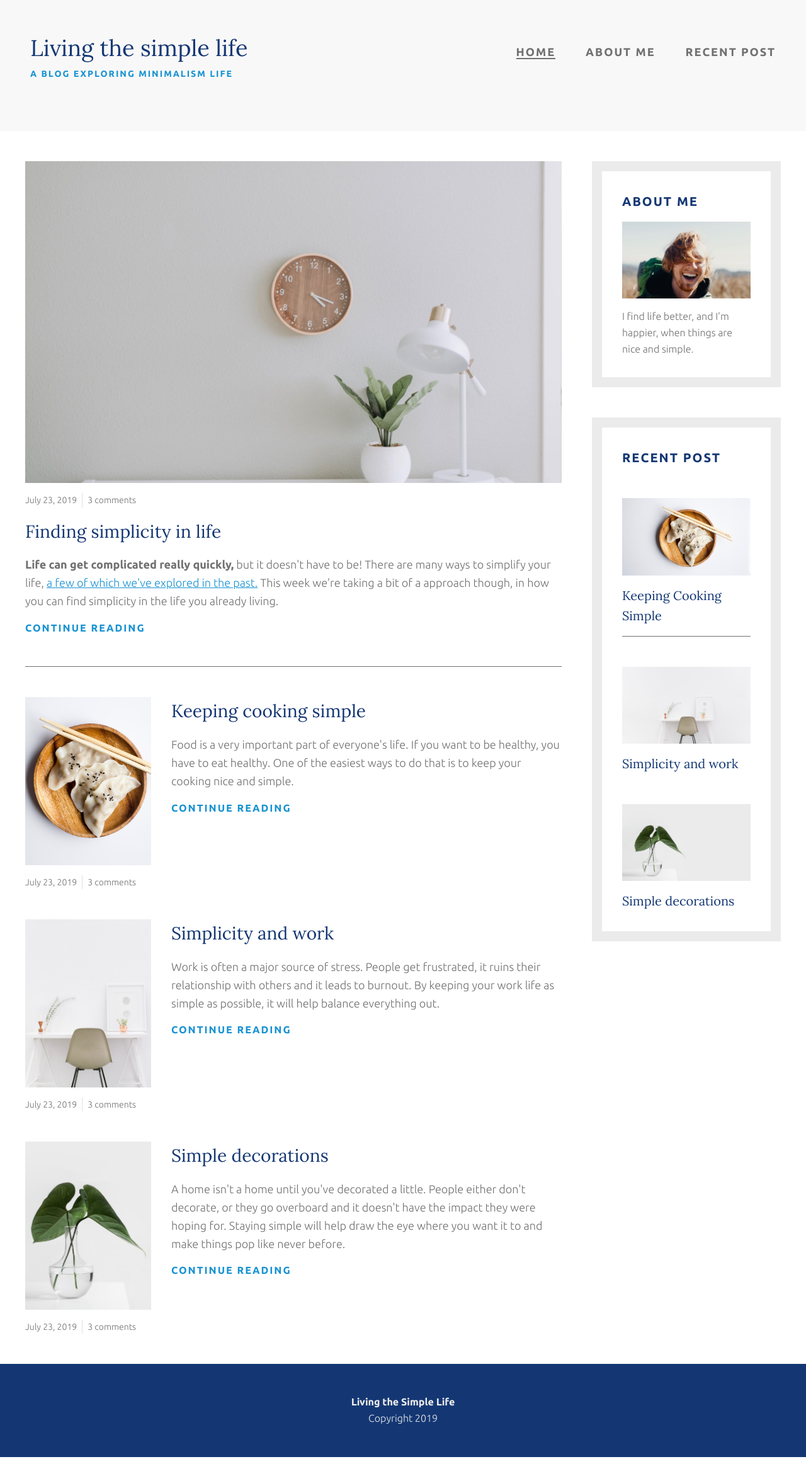
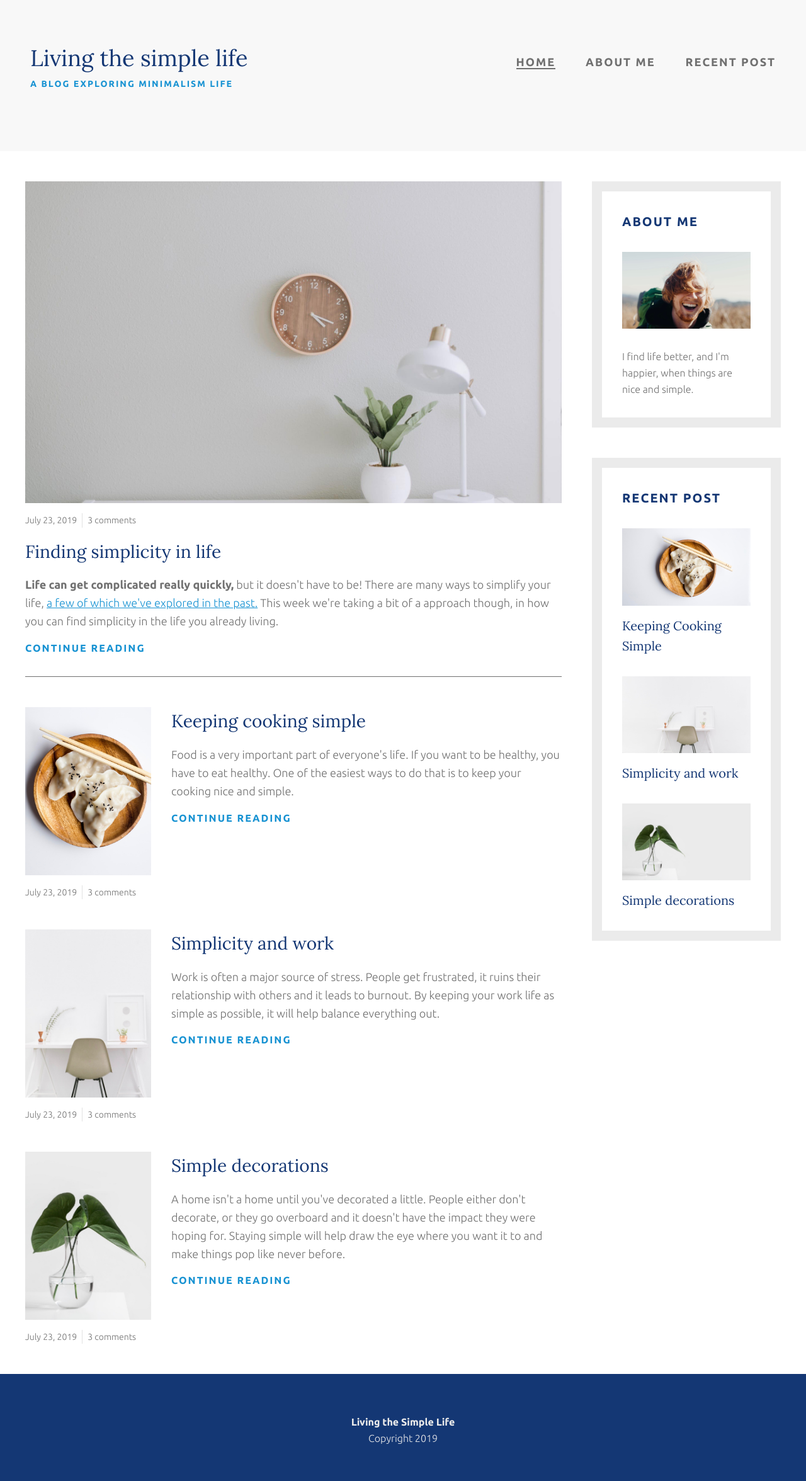
Before and after one commit to sonarin-toun/copywork-3-pages-grid, a plain HTML site: page index.html in a window 1280 px wide. Shown: the whole page at 63% size. Before the commit the page ends 2314 px from the top, so only its background shows below. Drawn offline with Linux system fonts and the light colour scheme.

Commit message:
fixed spacing on all 3 pages

```diff
--- a/assets/stylesheets/styles.css
+++ b/assets/stylesheets/styles.css
@@ -86,9 +86,7 @@ img {
 
     /* === 2.5 Spacing === */
 
-    --spacing-base: 1rem;
-    --spacing-md: 2rem;
-    --spacing-lg: 3rem;
+    --spacing-grow: 1rem;
 }
 
 /* ====================
@@ -113,7 +111,6 @@ img {
 
 .bottom_border {
     border-bottom: solid 1px var(--neutral-color-gray);
-    padding-bottom: 1rem;
 }
 
 /* ====================
@@ -167,7 +164,7 @@ img {
 
 /* === 4.5. Main Section Grid === */
 
-/* === 4.4.A Section Grid === */
+/* === 4.5.A Section Grid === */
 
 .hero__image,
 .card__image {
@@ -187,7 +184,7 @@ img {
 
 /* === 4.7 Footer === */
 
-.footer {
+.site-footer {
     justify-items: center;
     align-items: center;
 }
@@ -201,7 +198,7 @@ img {
 
 .site-header {
     background-color: #f8f8f8;
-    padding: 3rem 1rem;
+    padding: 4rem var(--spacing-grow);
 }
 
 .title-container {
@@ -211,15 +208,19 @@ img {
 /* === 5.2 Main === */
 
 .main-aside-wrapper {
-    padding: 3rem 1rem 0 1rem;
+    padding: 3rem var(--spacing-grow) 0 var(--spacing-grow);
 }
+
+.about-site-main {
+    margin-bottom: 3rem;
+}
+
 
 /* === 5.2.A Section === */
 
-.hero-section,
-.sub-section {
-    margin-bottom: 3rem;
-    padding-bottom: 3rem;
+
+.home-hero-section {
+    padding-bottom: 2rem;
 }
 
 /* === 5.2.B Caption === */
@@ -238,8 +239,12 @@ img {
 /* === 5.2.C Card === */
 
 .card {
-    margin-top: 2rem;
+    margin-top: 3rem;
     margin-bottom: 3rem;
+}
+
+.card_no-margin {
+    margin-top: 0;
 }
 
 /* === 5.3. Aside === */
@@ -257,8 +262,8 @@ img {
 
 /* === 5.3. Aside === */
 
-.footer {
-    padding: 3rem;
+.site-footer {
+    padding: 4rem;
     background-color: var(--primary-color);
 }
 
@@ -385,7 +390,7 @@ img {
 
 /* === 6.4 Footer === */
 
-.footer {
+.site-footer {
     color: var(--neutral-color-light-gray);
 }
 
@@ -395,29 +400,23 @@ img {
 
 @media (min-width: 600px) {
 
-    /* =================================================
-        1.0 Layout, Spacing, Border and Background Color
-    =================================================== */
+    /* ===============
+        1.0 VARIABLES
+    =============== */
 
-    /* sidebar=== 1.1 Header === */
+    :root {
 
-    .site-header {
-        padding-right: 2rem;
-        padding-left: 2rem;
-    }
+        /* === 1.1 Spacing === */
 
-    /* === 1.2 Main === */
+        --spacing-grow: 2rem;
 
-    .main-aside-wrapper {
-        padding-left: 2rem;
-        padding-right: 2rem;
     }
 
     /* ===============
         2.0 Grid
     =============== */
 
-    /* === 1.2.A Card === */
+    /* === 2.1.A Card === */
 
     .card {
         grid-template-columns: auto 1fr;
@@ -466,27 +465,11 @@ img {
         /* === 1.2 Alignment === */
 
         --align-text: left;
+
+        /* === 1.3 Spacing === */
+
+        --spacing-grow: 3rem;
     }
-
-    /* =================================================
-        2.0 Layout, Spacing, Border and Background Color
-    =================================================== */
-
-    /* sidebar=== 2.1 Header === */
-
-    .site-header {
-        padding-right: 3rem;
-        padding-left: 3rem;
-    }
-
-
-    /* === 2.2 Main === */
-
-    .main-aside-wrapper {
-        padding-left: 3rem;
-        padding-right: 3rem;
-    }
-
 
     /* ===============
         2.0 Grid
--- a/index.html
+++ b/index.html
@@ -56,10 +56,8 @@
         <!--Main Section Start-->
         <main class="site-main">
 
-            <div class="main-wrapper">
-
             <!--Hero Section Start-->
-                <section class="hero-section grid bottom_border row-gap-base">
+            <section class="home-hero-section bottom_border grid row-gap-base">
 
                 <h2 class="title section__title">Finding simplicity in life</h2>
 
@@ -97,8 +95,7 @@
 
                     <picture class="card__image">
                         <source media="(min-width: 1050px)" srcset="assets/images/portrait_dumpling.jpg">
-                            <img src="assets/images/dumpling.jpg" alt="Dumplings on the plate" width="2400"
-                                height="1440">
+                        <img src="assets/images/dumpling.jpg" alt="Dumplings on the plate" width="2400" height="1440">
                     </picture>
 
                     <!--Image Caption Start-->
@@ -128,10 +125,9 @@
                     <h2 class="card__title title">Simplicity and work</h2>
 
                     <picture class="card__image">
-                            <source media="(min-width: 1050px)"
-                                srcset="assets/images/portrait_white-desk-and-chair.jpg">
-                            <img src="assets/images/white-desk-and-chair.jpg" alt="A white desk with a chair"
-                                width="1920" height="1152">
+                        <source media="(min-width: 1050px)" srcset="assets/images/portrait_white-desk-and-chair.jpg">
+                        <img src="assets/images/white-desk-and-chair.jpg" alt="A white desk with a chair" width="1920"
+                            height="1152">
                     </picture>
 
                     <!--Image Caption Start-->
@@ -193,8 +189,6 @@
 
             </section>
 
-            </div>
-
         </main>
         <!--Main Section End-->
 
@@ -203,7 +197,7 @@
 
             <!--Side Bar About Start -->
 
-            <div class="sidebar__about sidebar_border grid row-gap-base">
+            <div class="sidebar__about sidebar_border grid row-gap-md">
 
                 <h3 class="sidebar__title subtitle">About me</h3>
 
@@ -223,12 +217,12 @@
 
 
             <!--Side Bar Recent Post-->
-            <div class="sidebar__recent-post sidebar_border grid row-gap-lg">
+            <div class="sidebar__recent-post sidebar_border row-gap-md grid">
 
                 <h3 class="sidebar__title subtitle">Recent Post</h3>
 
                 <!--Post 1 Start-->
-                <div class="sidebar__post grid row-gap-base bottom_border">
+                <div class="sidebar__post grid row-gap-base">
                     <h4 class="post__title title">Keeping Cooking Simple</h4>
 
                     <a href="#" class="post__link">
@@ -270,7 +264,7 @@
     </div>
 
     <!--Footer Start-->
-    <footer class="footer grid">
+    <footer class="site-footer grid">
 
         <p><strong>Living the Simple Life</strong></p>
         <p>Copyright 2019</p>
```
Also changed, not shown: pages/about.html (+6 -10 lines), pages/recent-post.html (+7 -12 lines). Lines whose indentation alone changed are shown as unchanged.
